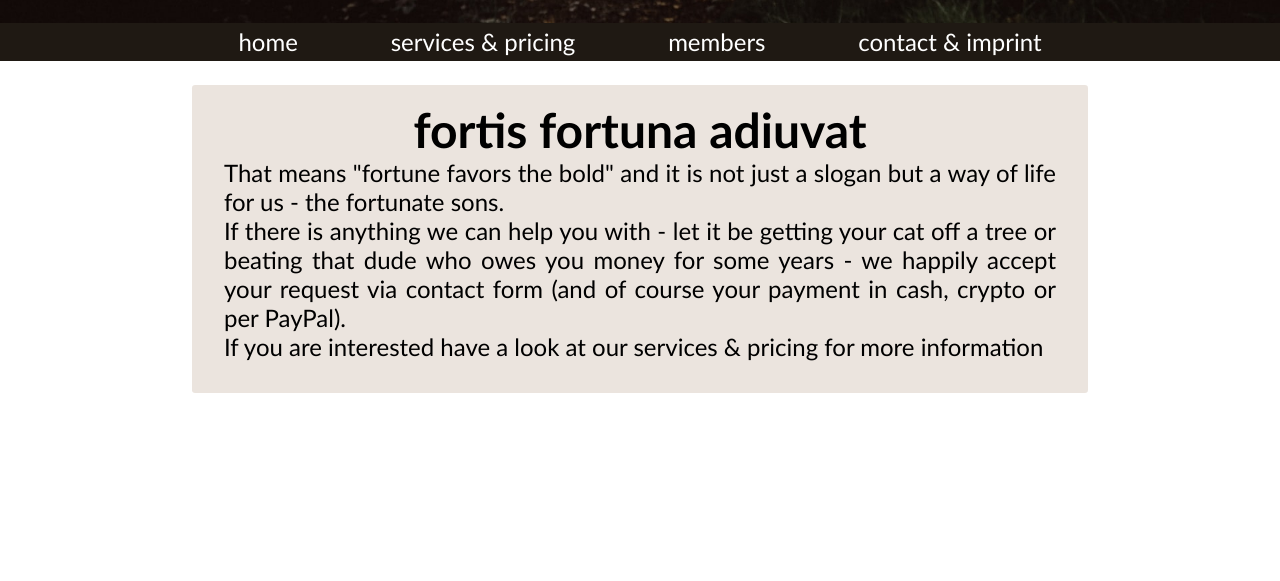
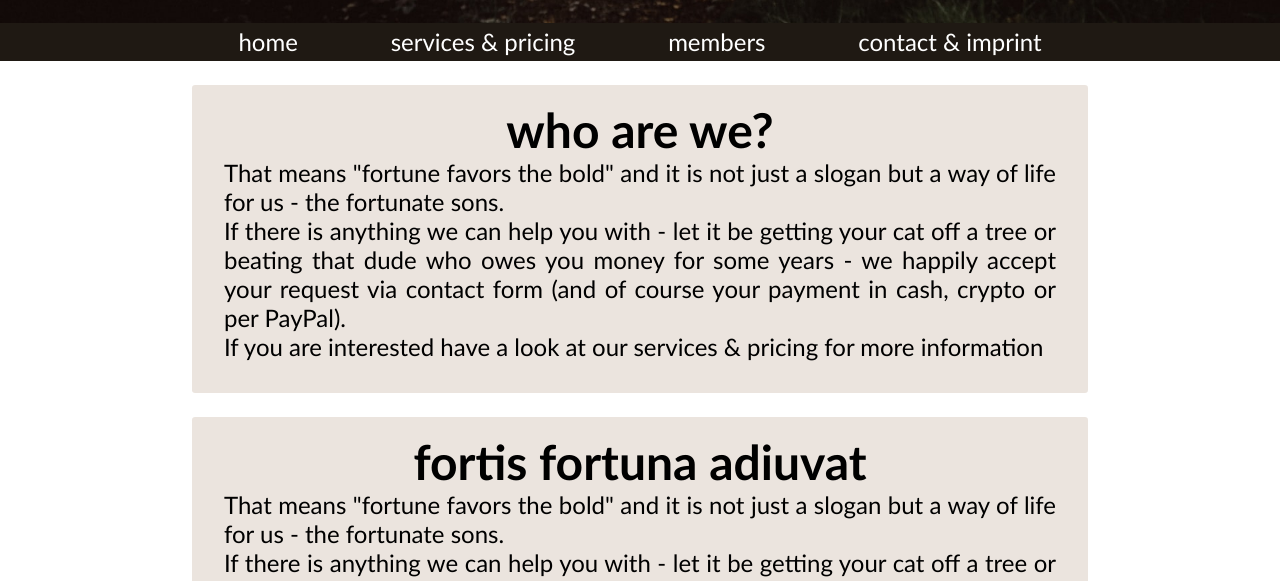
Before and after one commit to justarick/fortunate-sons-website, a plain HTML site: page index.html in a window 1280 px wide. Shown: the part 777-1358 px from the top of the page. Drawn offline with Linux system fonts and the light colour scheme.

Commit message:
added 'who are we' to home

```diff
--- a/index.html
+++ b/index.html
@@ -33,6 +33,15 @@
     <div id="main">
 
       <div class="centered" id="main_content">
+
+        <div class="article">
+          <h3>Who are we?</h3>
+          <div class="section_text">
+            <p>That means "fortune favors the bold" and it is not just a slogan but a way of life for us - the fortunate sons.</p>
+            <p> If there is anything we can help you with - let it be getting your cat off a tree or beating that dude who owes you money for some years - we happily accept your request via contact form (and of course your payment in cash, crypto or per PayPal).</p>
+            <p>If you are interested have a look at our services & pricing for more information</p>
+          </div>
+        </div>
 
         <div class="article">
           <h3>Fortis fortuna adiuvat</h3>
```
